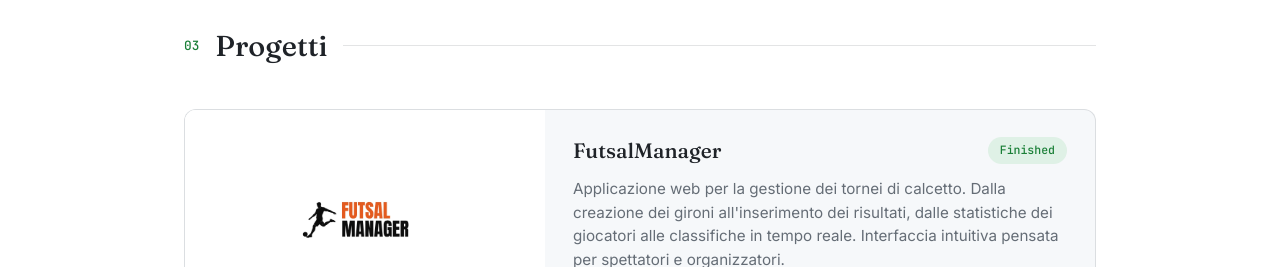
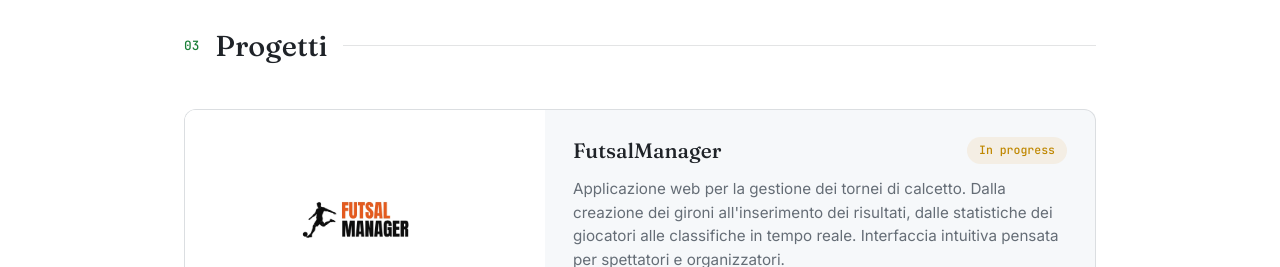
Before and after one commit to yonashabtetsadikburka/portfolio, a plain HTML site: page index.html in a window 1280 px wide. Shown: the part 1660-1927 px from the top of the page. Drawn offline with Linux system fonts and the light colour scheme.

Commit message:
Change project status from 'Finished' to 'In progress'

```diff
--- a/index.html
+++ b/index.html
@@ -171,7 +171,7 @@
         <div class="project-body">
           <div class="project-top">
             <h3>FutsalManager</h3>
-            <span class="status finished">Finished</span>
+            <span class="status in-progress">In progress</span>
           </div>
           <p>
             Applicazione web per la gestione dei tornei di calcetto.
```
